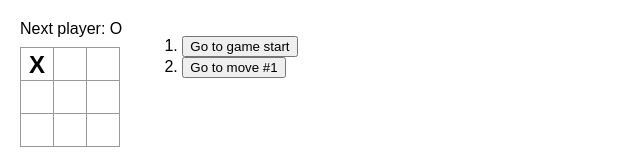
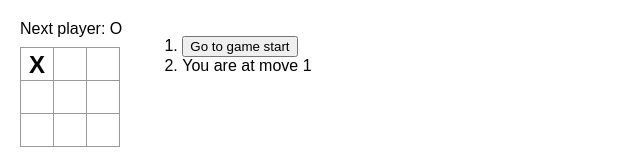
Before and after one commit to orixzz/tic-tac-toe-react, a React (Create React App) app in the folder ttt-react-dev/: page / in a window 1280 px wide. Both pictures are taken after a click on the button 37 px from the left and 64 px from the top of the page. Shown: the top 160 px of the page, without its empty margins (0-640 px from the left). Built offline with nearby package versions, Linux system fonts and the light colour scheme.

Commit message:
update 'You are at move #' in history

```diff
--- a/ttt-react-dev/src/App.js
+++ b/ttt-react-dev/src/App.js
@@ -1,4 +1,13 @@
 import { useState } from 'react';
+
+/*
+ TODO
+  2) Rewrite Board to use two loops to make the squares instead of hardcoding them.
+  3) Add a toggle button that lets you sort the moves in either ascending or descending order.
+  4) When someone wins, highlight the three squares that caused the win (and when no one wins, display a message about the result being a draw).
+  5) Display the location for each move in the format (row, col) in the move history list.
+*/
+
 
 function Square({ value, onSquareClick }) {
   return (
@@ -71,16 +80,32 @@ export default function Game() {
 
   const moves = history.map((squares, move) => {
   let description;
-  if (move > 0) {
-     description = 'Go to move #' + move;
+  let max = history.length - 1;
+  let atMax = move == max;
+
+  if (move == 0) {
+       description = 'Go to game start';
+  } else if (move < max) {
+       description = 'Go to move #' + move;
+  } else if (atMax) {
+       description = 'You are at move ' + move;
+  }
+
+  if (atMax) {
+      return (
+         <li key={move}>
+           <span onClick={() => jumpTo(move)}>{description}</span>
+         </li>
+        );
   } else {
-     description = 'Go to game start';
+      return (
+         <li key={move}>
+           <button onClick={() => jumpTo(move)}>{description}</button>
+         </li>
+        );
   }
-  return (
-   <li key={move}>
-     <button onClick={() => jumpTo(move)}>{description}</button>
-   </li>
-  );
+
+
   });
 
   return (
```
